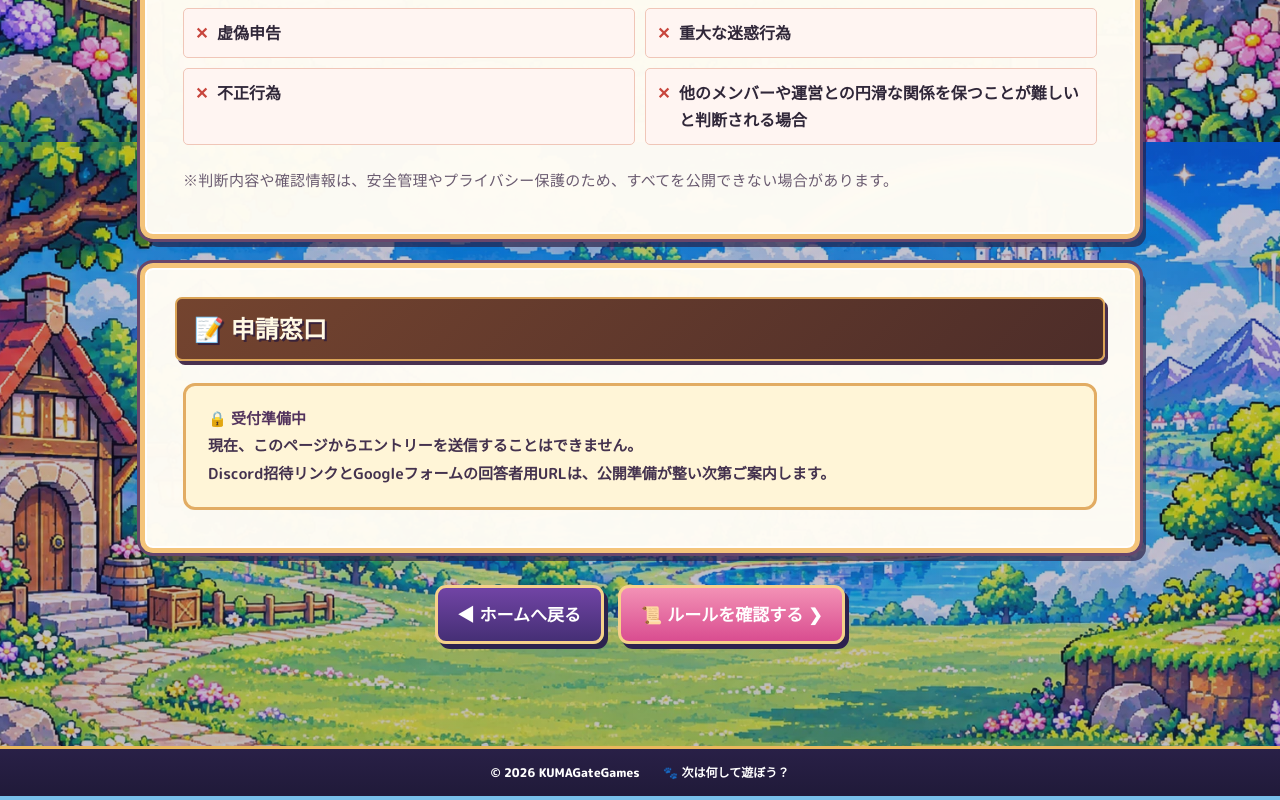
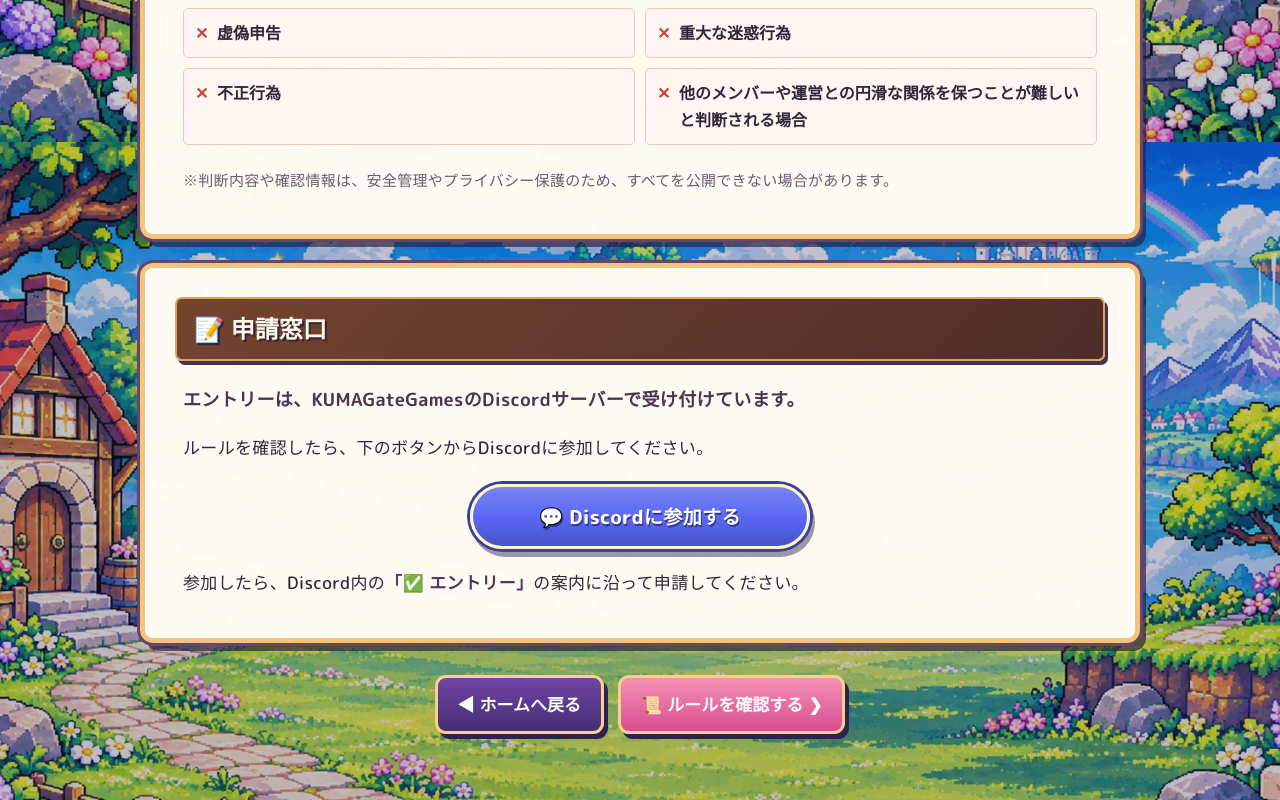
Before and after one commit to isatoraism-lab/kumagategames-hp, a plain HTML site: page entry.html in a window 1280 px wide. Shown: the part 1458-2258 px from the top of the page. Drawn offline with Linux system fonts and the light colour scheme.

Commit message:
Add the Discord invite to the entry page's application section
The "受付準備中" notice is replaced with a Discord join button
(https://discord.gg/xZHfUC2eR2, opens in a new tab) and a short note to
apply via 「✅ エントリー」 inside Discord. The flow's Discord step links
to this section, and the README records where the invite lives.

Co-Authored-By: Claude Opus 5.5 <noreply@anthropic.com>
Claude-Session: https://claude.ai/code/session_01JnrnriRngk28BwBntcFWes

```diff
--- a/entry.html
+++ b/entry.html
@@ -10,7 +10,7 @@
 
 <section class="content-panel article-section" id="flow"><h2>🚪 メイトになるまで</h2>
 <p class="section-lead">参加を希望される方は、コミュニティの内容とポータルルールを確認したうえで、Discord内の「✅ エントリー」から参加申請をお願いします。</p>
-<ol class="steps-list"><li><strong>コミュニティを知る</strong><span>活動内容を確認する（<a href="about.html">KUMAGateGamesとは</a>）</span></li><li><strong>ルールを確認する</strong><span>ポータルルールに同意する（<a href="rules.html">コミュニティルール</a>）</span></li><li><strong>Discordに参加</strong><span>「✅ エントリー」の案内を確認する</span></li><li><strong>エントリー申請</strong><span>フォームに必要事項を記入する</span></li><li><strong>審査後、メイトに</strong><span>承認後に一般カテゴリーを利用できます</span></li></ol>
+<ol class="steps-list"><li><strong>コミュニティを知る</strong><span>活動内容を確認する（<a href="about.html">KUMAGateGamesとは</a>）</span></li><li><strong>ルールを確認する</strong><span>ポータルルールに同意する（<a href="rules.html">コミュニティルール</a>）</span></li><li><strong>Discordに参加</strong><span>「✅ エントリー」の案内を確認する（<a href="#apply">参加はこちら</a>）</span></li><li><strong>エントリー申請</strong><span>フォームに必要事項を記入する</span></li><li><strong>審査後、メイトに</strong><span>承認後に一般カテゴリーを利用できます</span></li></ol>
 <p>申請内容を運営が確認し、承認された方には「👤 メイト」ロールを付与します。</p>
 <div class="callout blue"><p>※エントリーを送信しただけでは、参加は承認されません。運営の確認後に承認となります。</p></div>
 </section>
@@ -22,8 +22,11 @@
 <p class="after-list muted">※判断内容や確認情報は、安全管理やプライバシー保護のため、すべてを公開できない場合があります。</p>
 </section>
 
-<section class="content-panel article-section"><h2>📝 申請窓口</h2>
-<div class="notice">🔒 <strong>受付準備中</strong><br>現在、このページからエントリーを送信することはできません。<br>Discord招待リンクとGoogleフォームの回答者用URLは、公開準備が整い次第ご案内します。</div>
+<section class="content-panel article-section" id="apply"><h2>📝 申請窓口</h2>
+<p class="section-lead">エントリーは、KUMAGateGamesのDiscordサーバーで受け付けています。</p>
+<p>ルールを確認したら、下のボタンからDiscordに参加してください。</p>
+<div class="discord-cta"><a class="discord-button" href="https://discord.gg/xZHfUC2eR2" target="_blank" rel="noopener noreferrer">💬 Discordに参加する<span class="sr-only">（新しいタブで開きます）</span></a></div>
+<p>参加したら、Discord内の<strong>「✅ エントリー」</strong>の案内に沿って申請してください。</p>
 </section>
 <div class="back-home"><a href="index.html">◀ ホームへ戻る</a><a href="rules.html">📜 ルールを確認する ❯</a></div></main></div>
 <footer class="subfooter">© 2026 KUMAGateGames <span>🐾 次は何して遊ぼう？</span></footer></body></html>
--- a/subpage.css
+++ b/subpage.css
@@ -136,3 +136,12 @@ body{font-size:17px}
   .pixel-list li:before{left:9px;top:8px}
   .pixel-list.dense-list{grid-template-columns:repeat(2,minmax(0,1fr))}
 }
+
+/* Discord参加ボタン（エントリー：申請窓口） */
+.sr-only{position:absolute!important;width:1px!important;height:1px!important;padding:0!important;margin:-1px!important;overflow:hidden!important;clip:rect(0,0,0,0)!important;white-space:nowrap!important;border:0!important}
+.discord-cta{display:flex;justify-content:center;margin:20px 0 18px}
+.discord-button{display:inline-flex;align-items:center;justify-content:center;gap:8px;min-width:min(100%,340px);padding:15px 30px;border-radius:999px;color:#fff;text-decoration:none;font-weight:800;font-size:19px;letter-spacing:.02em;background:linear-gradient(#7984f5,#5865f2 55%,#4752c4);border:3px solid #fff3c7;box-shadow:0 0 0 3px #3b3f9e,3px 6px 0 2px rgba(38,31,68,.45);text-shadow:1px 2px 0 #2f3592;transition:transform .12s,filter .12s}
+.discord-button:hover{filter:brightness(1.07);transform:translateY(-1px)}
+.discord-button:focus-visible{outline:3px solid #ffe7a2;outline-offset:4px}
+@media(max-width:700px){.discord-button{font-size:17px;padding:13px 22px;width:100%}}
+@media(prefers-reduced-motion:reduce){.discord-button{transition:none}}
```
Also changed, not shown: 1 other file.
